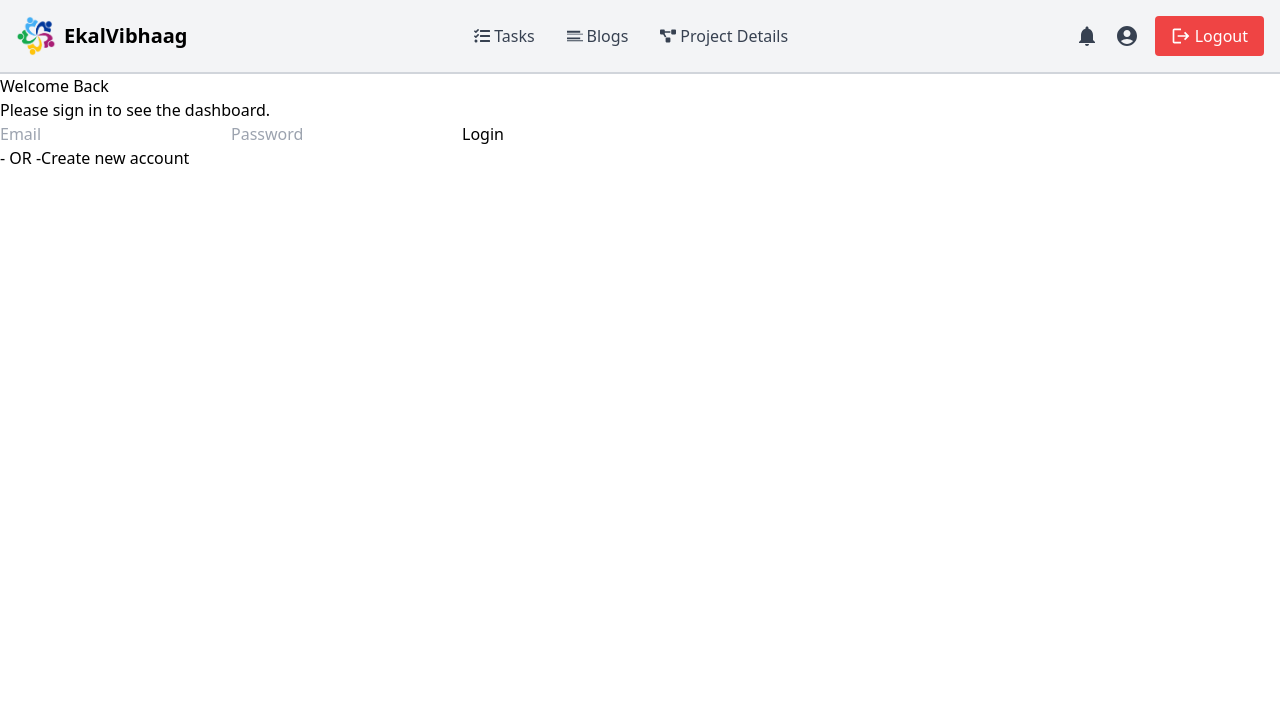
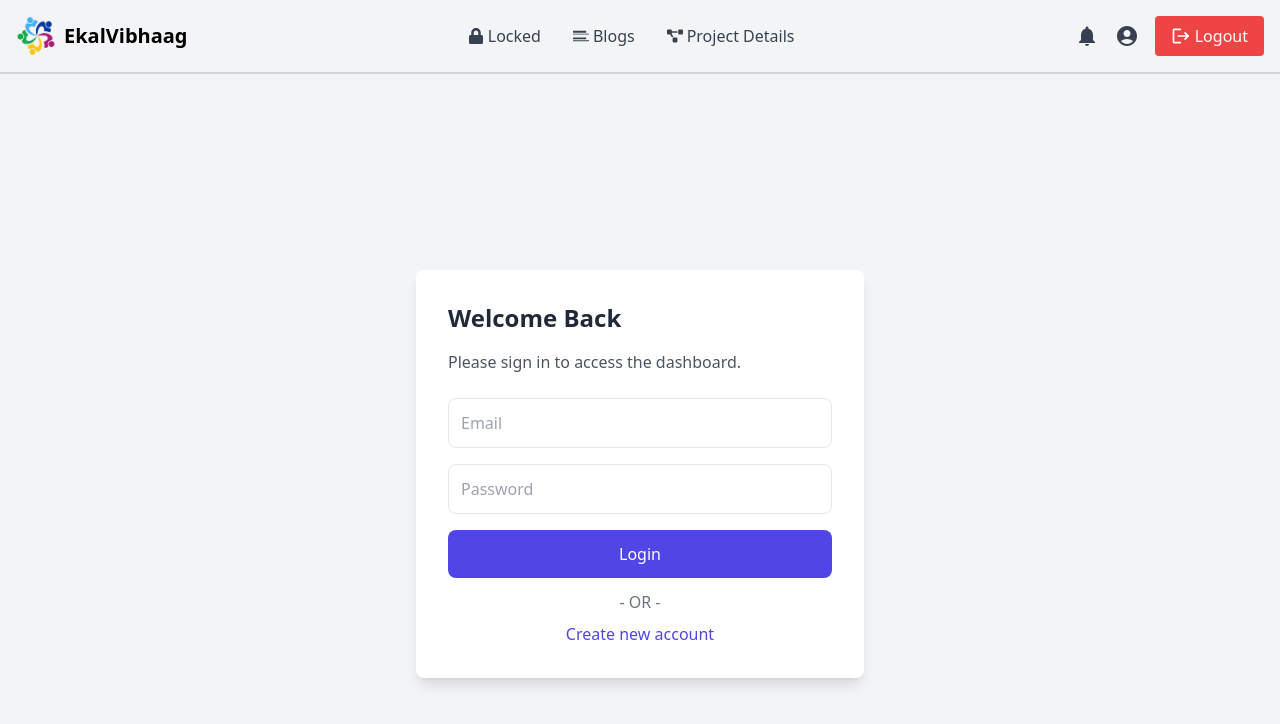
Before and after one commit to Pritish2005/Ekal-Vibhaag, a Next.js app: page /login in a window 1280 px wide. Shown: the top 724 px of the page. Built offline with nearby package versions, Linux system fonts and the light colour scheme; no server answers.

Commit message:
user details and header update

```diff
--- a/app/(auth)/login/page.jsx
+++ b/app/(auth)/login/page.jsx
@@ -23,7 +23,6 @@ const Login = () => {
 
     setLoading(true);
 
-    // Check if the user is approved before sign in
     const checkApproved = await fetch("/api/admin/check-approved", {
       method: "POST",
       headers: {
@@ -40,7 +39,6 @@ const Login = () => {
       return;
     }
 
-    // Proceed with signIn after approval check
     const result = await signIn("credentials", {
       email,
       password,
@@ -57,20 +55,45 @@ const Login = () => {
   };
 
   return (
-    <div>
-      <h1>{success ? success : "Welcome Back"}</h1>
-      <h2>Please sign in to see the dashboard.</h2>
+    <div className="flex justify-center items-center min-h-screen bg-gray-100">
+      <div className="bg-white p-8 shadow-lg rounded-lg max-w-md w-full">
+        <h1 className="text-2xl font-bold text-gray-800 mb-4">
+          {success ? success : "Welcome Back"}
+        </h1>
+        <h2 className="text-gray-600 mb-6">
+          Please sign in to access the dashboard.
+        </h2>
 
-      <form onSubmit={handleSubmit}>
-        <input type="text" placeholder="Email" required />
-        <input type="password" placeholder="Password" required />
-        <button type="submit" disabled={loading}>
-          {loading ? "Loading..." : "Login"}
-        </button>
-        {error && <p>{error}</p>}
-      </form>
-      <span>- OR -</span>
-      <Link href="/register">Create new account</Link>
+        <form onSubmit={handleSubmit} className="space-y-4">
+          <input
+            type="email"
+            placeholder="Email"
+            required
+            className="w-full p-3 border rounded-lg focus:outline-none focus:border-indigo-500"
+          />
+          <input
+            type="password"
+            placeholder="Password"
+            required
+            className="w-full p-3 border rounded-lg focus:outline-none focus:border-indigo-500"
+          />
+          <button
+            type="submit"
+            disabled={loading}
+            className="w-full bg-indigo-600 text-white p-3 rounded-lg hover:bg-indigo-500 transition-all duration-300"
+          >
+            {loading ? "Loading..." : "Login"}
+          </button>
+          {error && <p className="text-red-500">{error}</p>}
+        </form>
+
+        <div className="flex flex-col items-center justify-between mt-3 gap-2">
+          <span className="text-gray-500">- OR -</span>
+          <Link href="/register" className="text-indigo-600 hover:underline">
+            Create new account
+          </Link>
+        </div>
+      </div>
     </div>
   );
 };
--- a/app/(auth)/register/page.jsx
+++ b/app/(auth)/register/page.jsx
@@ -14,8 +14,6 @@ const Register = () => {
     const department = e.target[2].value;
     const password = e.target[3].value;
 
-    console.log("Submitting registration with:", { name, email, department }); // Add this line for debugging
-
     try {
       const res = await fetch("/api/auth/signup", {
         method: "POST",
@@ -29,51 +27,87 @@ const Register = () => {
           department,
         }),
       });
+
       if (res.status === 201) {
         router.push("/login");
       } else {
         const errorData = await res.json();
         setError(errorData.message || "Something went wrong!");
-        console.error("Registration error:", errorData); // Add this line for debugging
       }
     } catch (err) {
       setError("Something went wrong!");
-      console.error("Registration error:", err); // Update this line for more detailed error logging
     }
   };
 
+  const departments = [
+    "Ministry of Jal Shakti",
+    "Ministry of Finance",
+    "Ministry of Health",
+    "Ministry of Education",
+    "Ministry of Defence",
+    "Ministry of Agriculture",
+    "Ministry of Home Affairs",
+    "Ministry of Transport",
+    "Ministry of Labour and Employment",
+    "Ministry of Environment",
+  ];
+
   return (
-    <div>
-      <h1>Create an Account</h1>
-      <h2>Please sign up to see the dashboard.</h2>
-      <form onSubmit={handleSubmit}>
+    <div className="flex justify-center items-center min-h-screen bg-gray-100">
+      <div className="bg-white p-8 shadow-lg rounded-lg max-w-md w-full">
+        <h1 className="text-2xl font-bold text-gray-800 mb-4">
+          Create an Account
+        </h1>
+        <h2 className="text-gray-600 mb-6">
+          Please sign up to access the dashboard.
+        </h2>
+
+        <form onSubmit={handleSubmit} className="space-y-4">
           <input
             type="text"
             placeholder="Name"
             required
+            className="w-full p-3 border rounded-lg focus:outline-none focus:border-indigo-500"
           />
           <input
-          type="text"
+            type="email"
             placeholder="Email"
             required
+            className="w-full p-3 border rounded-lg focus:outline-none focus:border-indigo-500"
           />
-        <input
-          type="text"
-          placeholder="Department"
+          <select
             required
-        />
+            className="w-full p-3 border rounded-lg focus:outline-none focus:border-indigo-500"
+          >
+            <option value="">Select Department</option>
+            {departments.map((dept, idx) => (
+              <option key={idx} value={dept}>
+                {dept}
+              </option>
+            ))}
+          </select>
           <input
             type="password"
             placeholder="Password"
             required
+            className="w-full p-3 border rounded-lg focus:outline-none focus:border-indigo-500"
           />
-        <button type="submit">Register</button>
-        {error && <p>{error}</p>}
+          <button
+            type="submit"
+            className="w-full bg-indigo-600 text-white p-3 rounded-lg hover:bg-indigo-500 transition-all duration-300"
+          >
+            Register
+          </button>
+          {error && <p className="text-red-500">{error}</p>}
         </form>
-      <span>- OR -</span>
-      <Link href="/dashboard/login">
+
+        <div className="flex flex-col items-center justify-between mt-3 gap-2">
+          <span className="text-gray-500">- OR -</span>
+          <Link href="/login" className="text-indigo-600 hover:underline">
             Login with an existing account
           </Link>
+        </div>
+      </div>
     </div>
   );
 };
--- a/app/admin/layout.jsx
+++ b/app/admin/layout.jsx
@@ -1,10 +1,12 @@
 'use client';
 import React, { useState } from 'react';
 import Link from 'next/link';
+import { usePathname } from 'next/navigation';
 import { FiHome, FiBox, FiUsers, FiClipboard } from 'react-icons/fi';
 
 const AdminLayout = ({ children }) => {
   const [isOpen, setIsOpen] = useState(true);
+  const currentPath = usePathname(); // Get the current path
 
   const toggleMenu = () => {
     setIsOpen(!isOpen);
@@ -26,15 +28,11 @@ const AdminLayout = ({ children }) => {
   return (
     <div className="flex min-h-screen bg-gray-100">
       <aside
-        className={`bg-white shadow-lg transition-all duration-300 ease-in-out ${
-          isOpen ? 'w-64' : 'w-20'
-        } overflow-hidden`}
+        className={`bg-white shadow-lg transition-all duration-300 ease-in-out ${isOpen ? 'w-64' : 'w-20'} overflow-hidden`}
       >
         <div className="flex h-16 items-center justify-between px-4">
           <h2
-            className={`text-xl font-bold text-gray-800 transition-opacity duration-300 ${
-              isOpen ? 'opacity-100' : 'opacity-0 w-0'
-            }`}
+            className={`text-xl font-bold text-gray-800 transition-opacity duration-300 ${isOpen ? 'opacity-100' : 'opacity-0 w-0'}`}
           >
             Admin Menu
           </h2>
@@ -65,13 +63,13 @@ const AdminLayout = ({ children }) => {
             <Link key={index} href={item.href}>
               <button
                 onClick={handleIconClick}
-                className={`flex items-center w-full text-left py-2.5 px-4 text-gray-700 hover:bg-gray-200 transition-all duration-300`}
+                className={`flex items-center w-full text-left py-2.5 px-4 transition-all duration-300 ${
+                  currentPath === item.href ? 'bg-blue-500 text-white' : 'text-gray-700 hover:bg-gray-200'
+                }`}
               >
                 <item.icon className="w-6 h-6 min-w-[24px]" />
                 <span
-                  className={`ml-3 transition-opacity duration-300 ${
-                    isOpen ? 'opacity-100' : 'opacity-0 w-0'
-                  }`}
+                  className={`ml-3 transition-opacity duration-300 ${isOpen ? 'opacity-100' : 'opacity-0 w-0'}`}
                 >
                   {item.label}
                 </span>
--- /dev/null
+++ b/app/user-details/page.jsx
@@ -0,0 +1,34 @@
+'use client'; // This marks the file as a Client Component
+
+import React from 'react';
+import { useSession } from 'next-auth/react';
+
+const UserDetails = () => {
+    const { data: session, status } = useSession(); // Access session data and status
+
+    if (status === 'loading') {
+        return <div>Loading...</div>; // Show a loading message while checking session
+    }
+
+    if (!session) {
+        return (
+            <div className="flex flex-col items-center justify-center h-screen text-center">
+                <h1 className="text-2xl font-bold">Please Login</h1>
+                <p className="mt-4">You need to be logged in to view this page.</p>
+            </div>
+        );
+    }
+
+    return (
+        <div className="flex flex-col items-center justify-center mt-10 text-center">
+            <h1 className="text-2xl font-bold">User Details</h1>
+            <div className="mt-4 p-4 border rounded shadow-lg">
+                <p className="text-lg"><strong>Name:</strong> {session.user.name}</p>
+                <p className="text-lg"><strong>Email:</strong> {session.user.email}</p>
+                <p className="text-lg"><strong>Department:</strong> {session.user.department}</p>
+            </div>
+        </div>
+    );
+};
+
+export default UserDetails;
--- a/components/Header.jsx
+++ b/components/Header.jsx
@@ -2,16 +2,21 @@
 
 import React from 'react';
 import { usePathname } from 'next/navigation';
-import { FaTasks, FaBlog, FaProjectDiagram } from 'react-icons/fa';
+import { FaTasks, FaLock, FaProjectDiagram } from 'react-icons/fa';
 import { MdNotifications, MdAccountCircle, MdLogout } from 'react-icons/md';
 import { TfiLayoutListPost } from "react-icons/tfi";
 import Logo from '../assets/Logo.png';
 import Image from 'next/image';
 import Link from 'next/link';
+import { signOut, useSession } from 'next-auth/react';
 
 const Header = () => {
     const currentPath = usePathname();
-    console.log(currentPath);
+    const { data: session } = useSession(); // Access session data
+
+    const handleLogout = () => {
+        signOut({ callbackUrl: '/login' }); // Redirect to login after logout
+    };
 
     return (
         <header className="flex items-center justify-between p-4 bg-gray-100 border-b-2 border-gray-300">
@@ -24,13 +29,22 @@ const Header = () => {
 
             {/* Center Section - Navigation Links */}
             <nav className="flex items-center space-x-8">
-                <Link href="/dashboard" className={`flex items-center space-x-1  ${currentPath === '/dashboard' ? 'text-blue-600 font-bold' : 'hover:text-blue-600 text-gray-700'}`}>
-                    <FaTasks /> <span>Tasks</span>
-                </Link>
-                <Link href="/blogs" className={`flex items-center space-x-1  ${currentPath === '/blogs' ? 'text-blue-600 font-bold' : 'hover:text-blue-600 text-gray-700'}`}>
+                {session ? (
+                    <Link
+                        href="/dashboard"
+                        className={`flex items-center space-x-1 ${currentPath === '/dashboard' ? 'text-blue-600 font-bold' : 'hover:text-blue-600 text-gray-700'}`}
+                    >
+                        <FaTasks /> <span>Tasks</span>
+                    </Link>
+                ) : (
+                    <div className={`flex items-center space-x-1 text-gray-700`}>
+                        <FaLock /> <span>Locked</span>
+                    </div>
+                )}
+                <Link href="/blogs" className={`flex items-center space-x-1 ${currentPath === '/blogs' ? 'text-blue-600 font-bold' : 'hover:text-blue-600 text-gray-700'}`}>
                     <TfiLayoutListPost /> <span>Blogs</span>
                 </Link>
-                <Link href="/project-details" className={`flex items-center space-x-1  ${currentPath === '/project-details' ? 'text-blue-600 font-bold' : 'hover:text-blue-600 text-gray-700'}`}>
+                <Link href="/project-details" className={`flex items-center space-x-1 ${currentPath === '/project-details' ? 'text-blue-600 font-bold' : 'hover:text-blue-600 text-gray-700'}`}>
                     <FaProjectDiagram /> <span>Project Details</span>
                 </Link>
             </nav>
@@ -43,7 +57,10 @@ const Header = () => {
                 <Link href="/user-details" className={`text-gray-700 ${currentPath === '/user-details' ? 'text-blue-600 font-bold' : 'hover:text-blue-600'}`}>
                     <MdAccountCircle size={24} />
                 </Link>
-                <button className="flex items-center space-x-1 bg-red-500 text-white px-4 py-2 rounded hover:bg-red-600">
+                <button
+                    onClick={handleLogout}
+                    className="flex items-center space-x-1 bg-red-500 text-white px-4 py-2 rounded hover:bg-red-600"
+                >
                     <MdLogout size={20} /> <span>Logout</span>
                 </button>
             </div>
```
Also changed, not shown: app/admin/approval/page.jsx (deleted, +0 -75 lines). Lines whose indentation alone changed are shown as unchanged.
